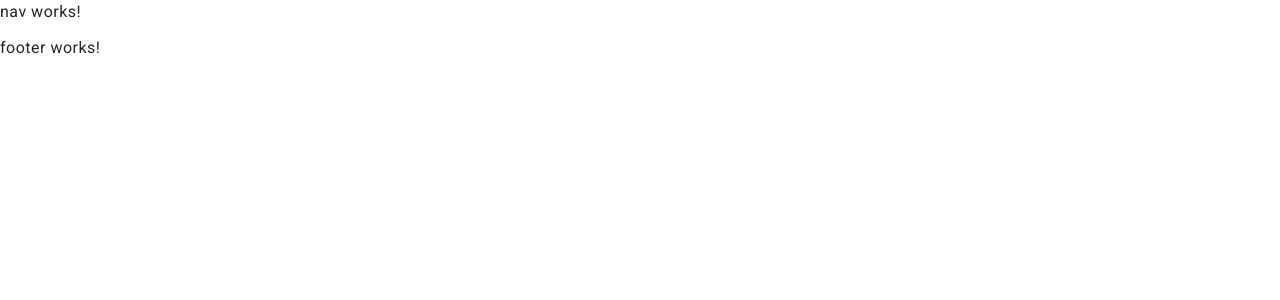
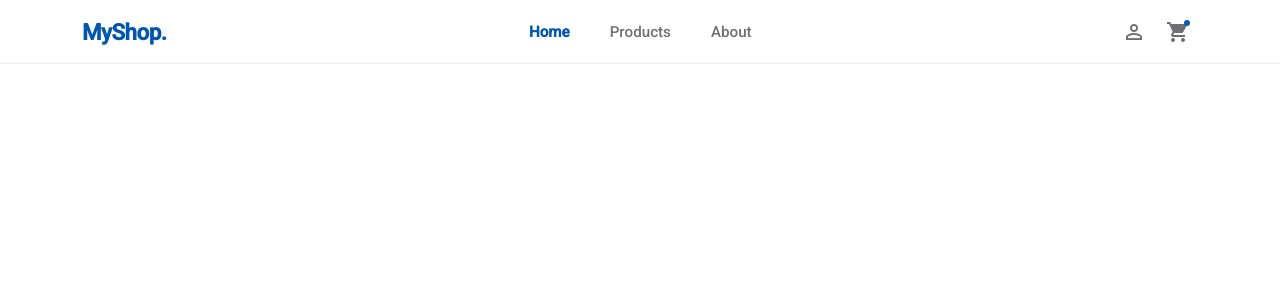
Before and after one commit to Abanobshafeeq/E_Commerce-Angular, an Angular app: page / in a window 1280 px wide. Shown: the top 300 px of the page. Built offline with nearby package versions, Linux system fonts and the light colour scheme.

Commit message:
add nav and global style

```diff
--- a/src/app/core/layout/footer/footer.component.html
+++ b/src/app/core/layout/footer/footer.component.html
@@ -1 +1 @@
-<p>footer works!</p>
+<!-- <p>footer works!</p> -->
--- a/src/app/core/layout/nav/nav.component.css
+++ b/src/app/core/layout/nav/nav.component.css
@@ -0,0 +1,61 @@
+/* 1. Navbar Container
+  Overrides Material's default styles to create a sleek, sticky, glass-like header
+*/
+.custom-navbar {
+  background-color: rgba(255, 255, 255, 0.85);
+  backdrop-filter: blur(12px); /* Creates the modern blurred glass effect behind the nav */
+  -webkit-backdrop-filter: blur(12px);
+  border-bottom: 1px solid rgba(0, 0, 0, 0.06);
+  position: sticky;
+  top: 0;
+  z-index: 1000;
+  height: 64px;
+  padding: 0; /* Let the internal .container handle the padding */
+}
+
+/* 2. Brand Styling */
+.brand-text {
+  font-size: 1.4rem;
+  font-weight: 700;
+  color: var(--brand-blue-primary);
+  letter-spacing: -0.5px;
+  cursor: pointer;
+}
+
+/* 3. Navigation Links Container */
+.nav-links {
+  gap: 8px; /* Tighter grouping for the links */
+}
+
+/* 4. Individual Link Styling */
+.nav-item {
+  color: var(--text-secondary);
+  font-weight: 500;
+  font-size: 0.95rem;
+  padding: 8px 16px;
+  border-radius: 20px; /* Pill-shaped hover effect */
+  transition: all 0.25s ease;
+  cursor: pointer;
+  text-decoration: none;
+}
+
+.nav-item:hover {
+  color: var(--text-primary);
+  background-color: var(--bg-main);
+}
+
+/* Active State (You can bind this conditionally with [class.active] later) */
+.nav-item.active {
+  color: var(--brand-blue-primary);
+  font-weight: 600;
+}
+
+/* 5. Icon Buttons */
+.custom-icon-btn {
+  color: var(--text-secondary);
+  transition: color 0.2s ease;
+}
+
+.custom-icon-btn:hover {
+  color: var(--brand-blue-primary);
+}
--- a/src/app/core/layout/nav/nav.component.html
+++ b/src/app/core/layout/nav/nav.component.html
@@ -1 +1,30 @@
-<p>nav works!</p>
+<mat-toolbar class="custom-navbar">
+  <div class="container d-flex justify-content-between align-items-center h-100">
+
+    <div class="brand-section d-flex align-items-center">
+      <button mat-icon-button class="me-2 d-md-none" aria-label="Menu">
+        <mat-icon>menu</mat-icon>
+      </button>
+      <span class="brand-text">MyShop.</span>
+    </div>
+
+    <div class="nav-links d-none d-md-flex align-items-center">
+      <a class="nav-item active">Home</a>
+      <a class="nav-item">Products</a>
+      <a class="nav-item">About</a>
+    </div>
+
+    <div class="action-section d-flex align-items-center gap-1">
+      <button mat-icon-button class="custom-icon-btn" aria-label="User Profile">
+        <mat-icon>person_outline</mat-icon>
+      </button>
+
+      <button mat-icon-button class="custom-icon-btn" aria-label="Shopping Cart">
+        <mat-icon [matBadge]="cartItemCount" matBadgeColor="warn" matBadgeSize="small">
+          shopping_cart
+        </mat-icon>
+      </button>
+    </div>
+
+  </div>
+</mat-toolbar>
--- a/src/app/core/layout/nav/nav.component.ts
+++ b/src/app/core/layout/nav/nav.component.ts
@@ -1,12 +1,22 @@
 import { Component } from '@angular/core';
+import { MatToolbarModule } from '@angular/material/toolbar';
+import { MatButtonModule } from '@angular/material/button';
+import { MatIconModule } from '@angular/material/icon';
+import { MatBadgeModule } from '@angular/material/badge'; // Great for a cart item count
 
 @Component({
   selector: 'app-nav',
   standalone: true,
-  imports: [],
+  imports: [
+    MatToolbarModule,
+    MatButtonModule,
+    MatIconModule,
+    MatBadgeModule
+  ],
   templateUrl: './nav.component.html',
-  styleUrl: './nav.component.css'
+  styleUrls: ['./nav.component.css']
 })
 export class NavComponent {
-
+  // You can connect this to your Cart signal later
+  cartItemCount = 3;
 }
--- a/src/styles.css
+++ b/src/styles.css
@@ -1,4 +1,84 @@
-/* You can add global styles to this file, and also import other style files */
+/* ==========================================================================
+   1. CSS Variables (Theming)
+   ========================================================================== */
+:root {
+  /* Main Brand Colors - A sleek, modern professional blue */
+  --brand-blue-primary: #0056b3;     /* Primary interactive color */
+  --brand-blue-hover: #004494;       /* Darker shade for hover states */
+  --brand-blue-light: #e6f0fa;       /* Very light shade for backgrounds/cards */
 
-html, body { height: 100%; }
-body { margin: 0; font-family: Roboto, "Helvetica Neue", sans-serif; }
+  /* Neutral Colors for Typography and Backgrounds */
+  --text-primary: #1d1d1f;
+  --text-secondary: #6e6e73;
+  --bg-main: #f8f9fa;                /* Off-white background for the app */
+  --surface-white: #ffffff;          /* Pure white for cards and navbars */
+
+  /* Spacing & Borders */
+  --radius-md: 8px;
+  --radius-lg: 12px;
+}
+
+/* ==========================================================================
+   2. Base Resets & Typography
+   ========================================================================== */
+html, body {
+  margin: 0;
+  padding: 0;
+  width: 100%;
+  min-height: 100vh;
+  background-color: var(--bg-main);
+  color: var(--text-primary);
+  /* Modern system font stack for a clean, app-like feel */
+  font-family: -apple-system, BlinkMacSystemFont, "Segoe UI", Roboto, Helvetica, Arial, sans-serif;
+  -webkit-font-smoothing: antialiased;
+}
+
+/* Make all generic links use your brand blue globally */
+a {
+  color: var(--brand-blue-primary);
+  text-decoration: none;
+  transition: color 0.2s ease;
+}
+
+a:hover {
+  color: var(--brand-blue-hover);
+}
+
+/* ==========================================================================
+   3. Shared Global Components
+   ========================================================================== */
+
+/*
+  A custom, shared primary button class.
+  Instead of rewriting this in every component, just apply class="btn-primary-custom"
+*/
+.btn-primary-custom {
+  background-color: var(--brand-blue-primary);
+  color: var(--surface-white);
+  border: none;
+  border-radius: var(--radius-md);
+  padding: 10px 20px;
+  font-weight: 500;
+  cursor: pointer;
+  transition: background-color 0.2s ease, transform 0.1s ease;
+}
+
+.btn-primary-custom:hover {
+  background-color: var(--brand-blue-hover);
+}
+
+.btn-primary-custom:active {
+  transform: scale(0.98);
+}
+
+/*
+  Shared Card Style
+  Apply class="shared-card" to any div to give it a uniform, elevated look
+*/
+.shared-card {
+  background-color: var(--surface-white);
+  border-radius: var(--radius-lg);
+  box-shadow: 0 4px 12px rgba(0, 0, 0, 0.05);
+  padding: 24px;
+  border-top: 4px solid var(--brand-blue-primary); /* Subtle blue branding on top */
+}
```
